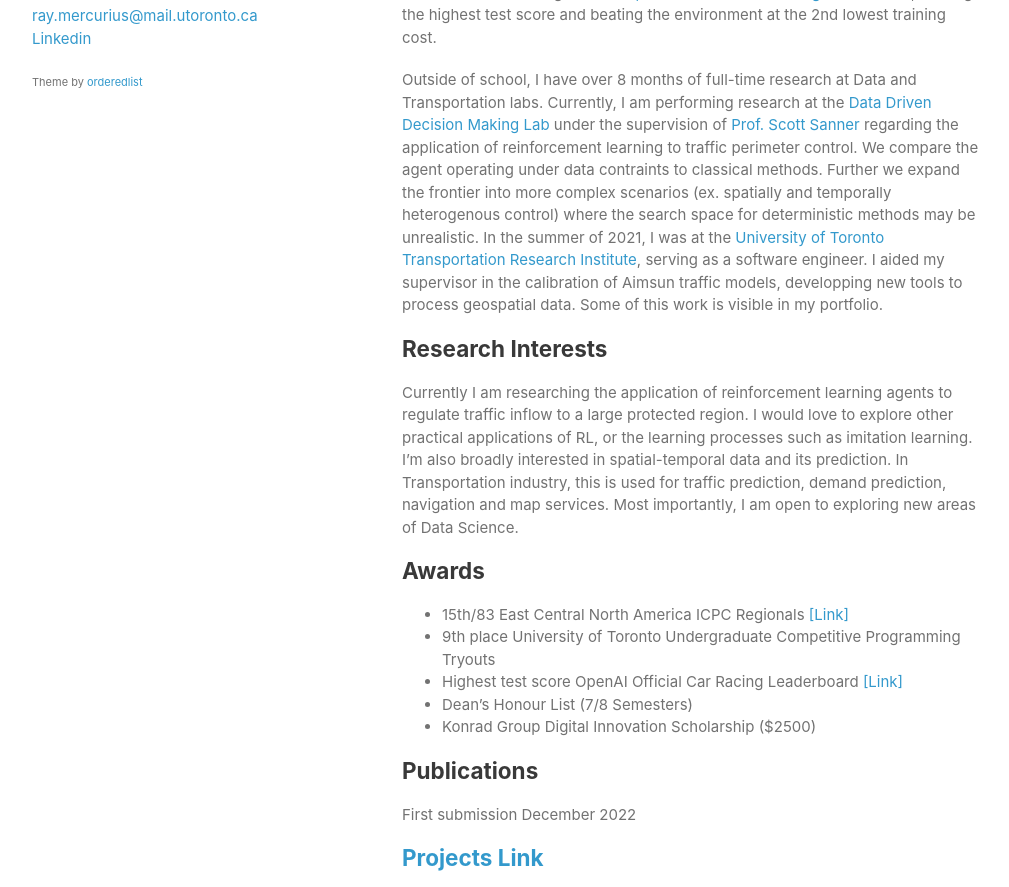
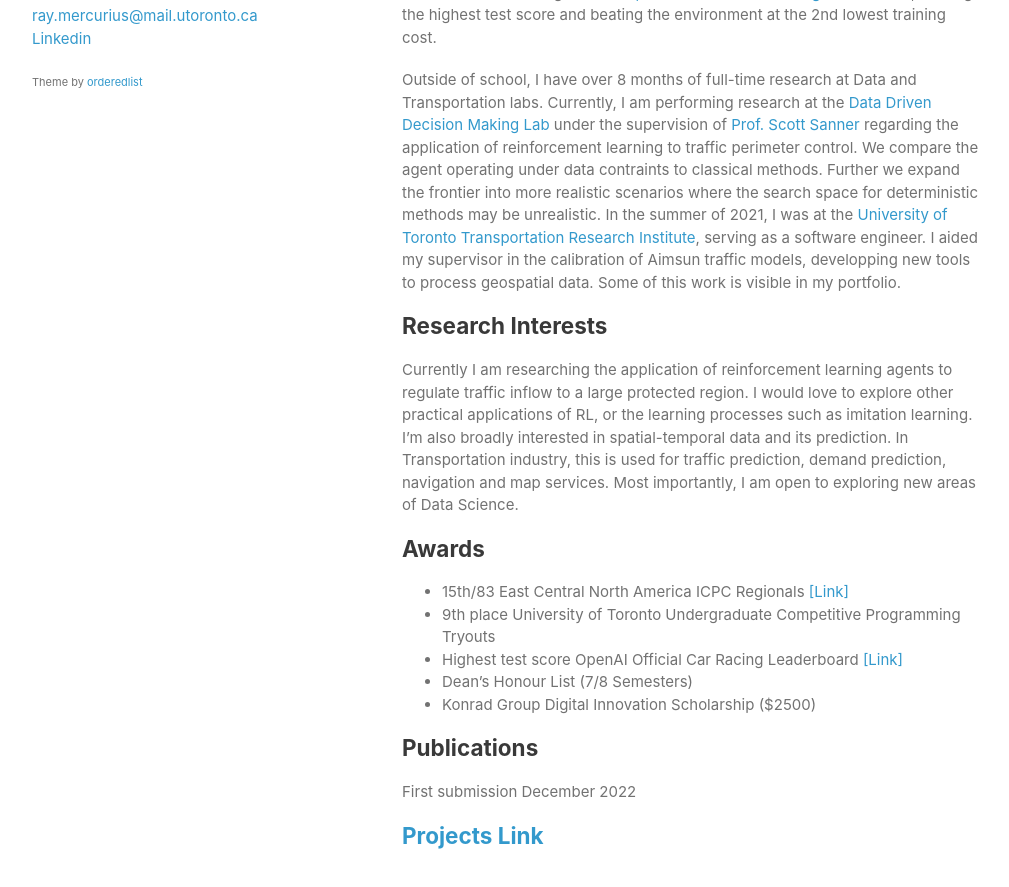
Before and after one commit to Ceudan/Ceudan_Reads.github.io, a Jekyll site: the page built from index.md, in a window 1280 px wide and 1392 px high, cut to the strip 366-1253 px from the top of the window. Shown: the whole strip, without its empty margins (133-1142 px from the left). Built offline with Jekyll 4.4.1, drawn with Linux system fonts in a browser that asks for light colours.

Commit message:
Update index.md

```diff
--- a/index.md
+++ b/index.md
@@ -7,7 +7,7 @@
 
 During my undergraduate studies, I've developed a love for computer science and data science in particular. Inside of school, I've developed the relevant knowledge and experience through coursework and competitions. I've taken numerous courses with high standings such as statistics, probability, data science and machine learning. Addtionally, I've trained and succesfully engaged in algorithmic programming competitions. In 2022 I scored 9th in the University of Toronto's Undergraduate Competitive Programming tryouts, and finished 15th/83 at the [East Central North America ICPC Regionals](https://icpc.global/regionals/finder/East-Central-NA-2021/standings). Additionally, I've applied my reinforcement learning skills to [OpenAI's official Car Racing leaderboard](https://github.com/openai/gym/wiki/Leaderboard), scoring the highest test score and beating the environment at the 2nd lowest training cost.
 
-Outside of school, I have over 8 months of full-time research at Data and Transportation labs. Currently, I am performing research at the [Data Driven Decision Making Lab](https://d3m.mie.utoronto.ca/) under the supervision of [Prof. Scott Sanner](https://d3m.mie.utoronto.ca/members/ssanner/) regarding the application of reinforcement learning to traffic perimeter control. We compare the agent operating under data contraints to classical methods. Further we expand the frontier into more complex scenarios (ex. spatially and temporally heterogenous control) where the search space for deterministic methods may be unrealistic. In the summer of 2021, I was at the [University of Toronto Transportation Research Institute](https://uttri.utoronto.ca/), serving as a software engineer. I aided my supervisor in the calibration of Aimsun traffic models, developping new tools to process geospatial data. Some of this work is visible in my portfolio.
+Outside of school, I have over 8 months of full-time research at Data and Transportation labs. Currently, I am performing research at the [Data Driven Decision Making Lab](https://d3m.mie.utoronto.ca/) under the supervision of [Prof. Scott Sanner](https://d3m.mie.utoronto.ca/members/ssanner/) regarding the application of reinforcement learning to traffic perimeter control. We compare the agent operating under data contraints to classical methods. Further we expand the frontier into more realistic scenarios where the search space for deterministic methods may be unrealistic. In the summer of 2021, I was at the [University of Toronto Transportation Research Institute](https://uttri.utoronto.ca/), serving as a software engineer. I aided my supervisor in the calibration of Aimsun traffic models, developping new tools to process geospatial data. Some of this work is visible in my portfolio.
 
 ## Research Interests
 Currently I am researching the application of reinforcement learning agents to regulate traffic inflow to a large protected region. I would love to explore other practical applications of RL, or the learning processes such as imitation learning. I'm also broadly interested in spatial-temporal data and its prediction. In Transportation industry, this is used for traffic prediction, demand prediction, navigation and map services. Most importantly, I am open to exploring new areas of Data Science.
```
